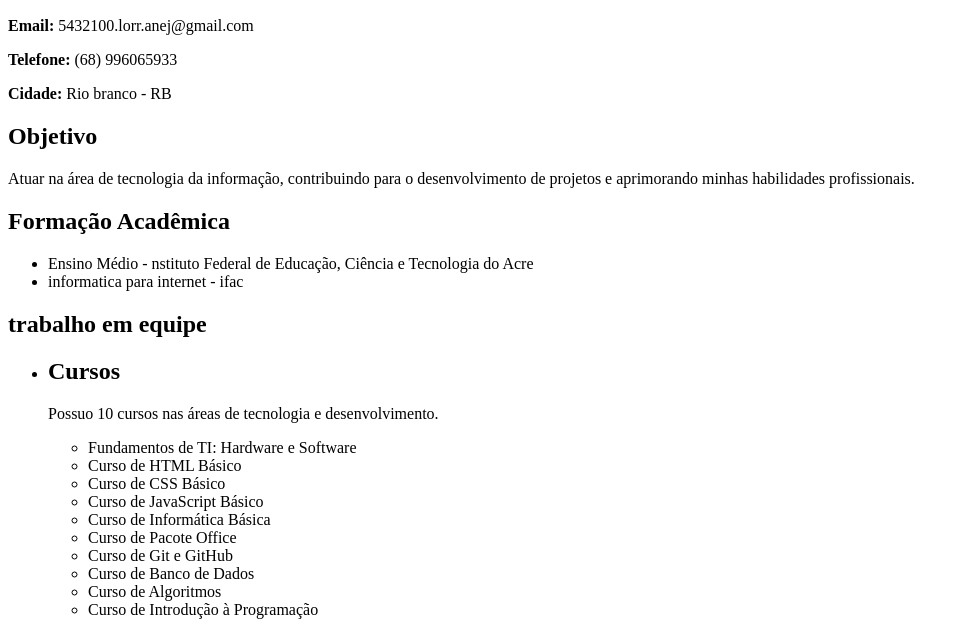
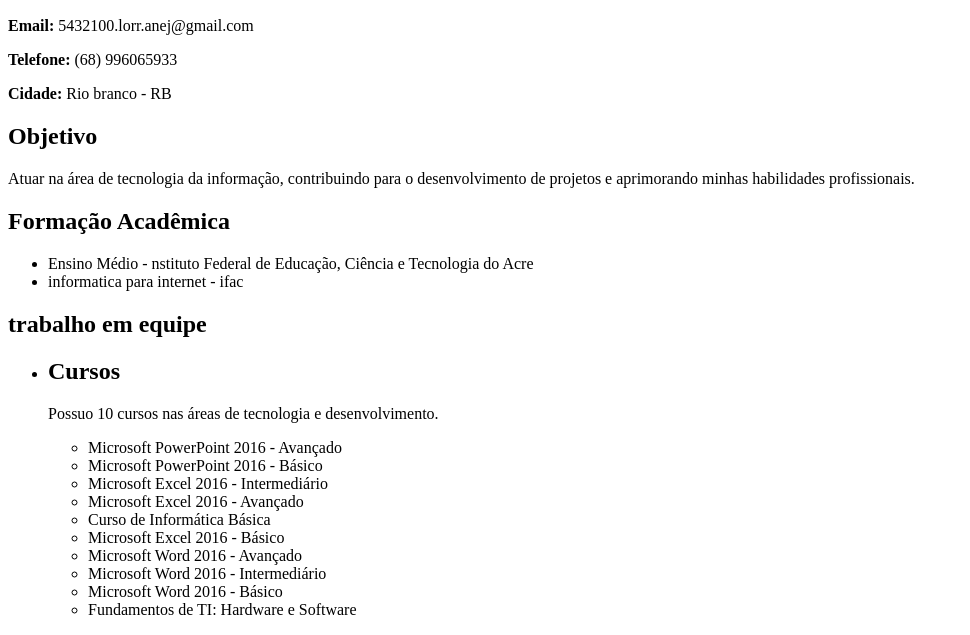
Before and after one commit to 5432100lorranej-afk/nexus, a plain HTML site: page index.html in a window 1280 px wide. Shown: the part 168-803 px from the top of the page, without its empty margins (0-970 px from the left). Drawn offline with Linux system fonts and the light colour scheme.

Commit message:
Update index.html

```diff
--- a/index.html
+++ b/index.html
@@ -35,16 +35,17 @@
             <h2>Cursos</h2>
     <p>Possuo 10 cursos nas áreas de tecnologia e desenvolvimento.</p>
     <ul>
-        <li>Fundamentos de TI: Hardware e Software</li>
-        <li>Curso de HTML Básico</li>
-        <li>Curso de CSS Básico</li>
-        <li>Curso de JavaScript Básico</li>
+        <li> Microsoft PowerPoint 2016 - Avançado</li>
+        <li>Microsoft PowerPoint 2016 - Básico</li>
+        <li>Microsoft Excel 2016 - Intermediário</li>
+        <li>Microsoft Excel 2016 - Avançado</li>
         <li>Curso de Informática Básica</li>
-        <li>Curso de Pacote Office</li>
-        <li>Curso de Git e GitHub</li>
-        <li>Curso de Banco de Dados</li>
-        <li>Curso de Algoritmos</li>
-        <li>Curso de Introdução à Programação</li>
+        <li>Microsoft Excel 2016 - Básico</li>
+        <li>Microsoft Word 2016 - Avançado</li>
+        <li>Microsoft Word 2016 - Intermediário</li>
+        <li>Microsoft Word 2016 - Básico</li>
+        <li>Fundamentos de TI: Hardware e Software
+</li>
     </ul>
 
 </body>
```
